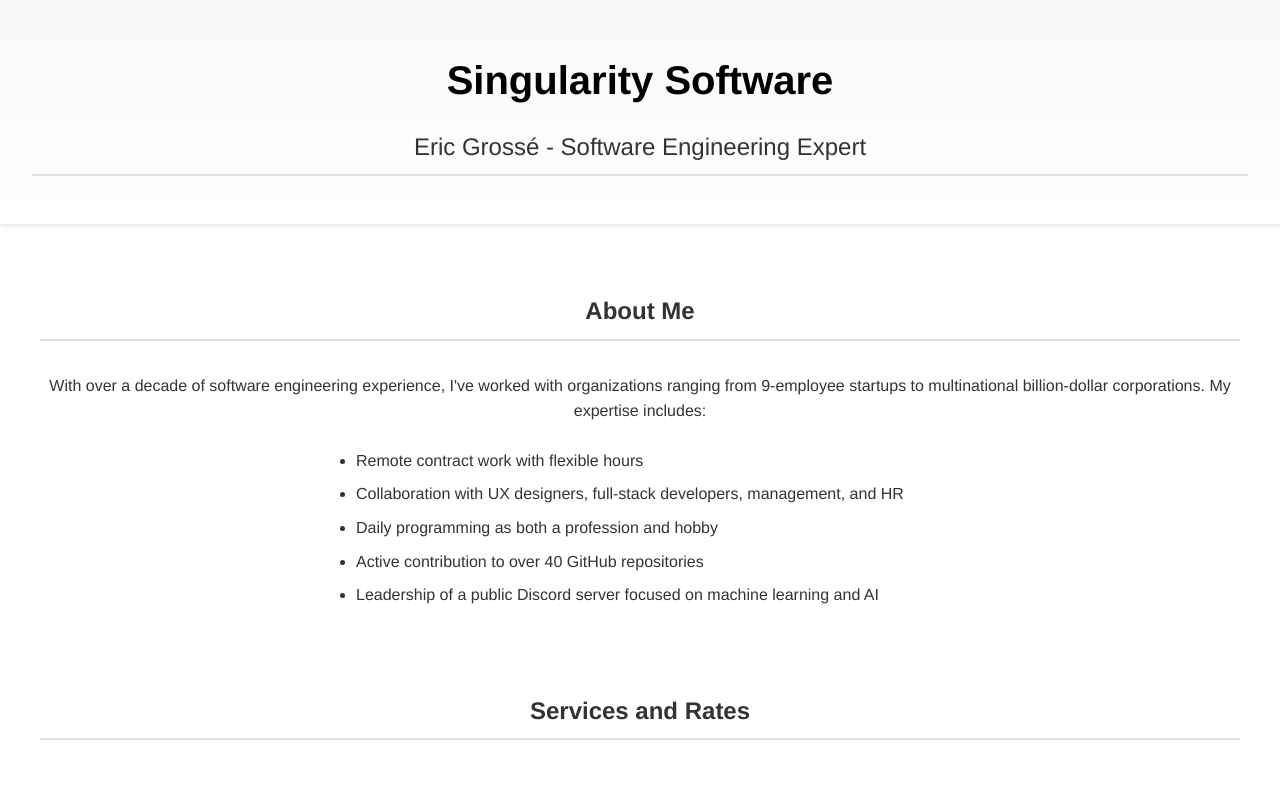
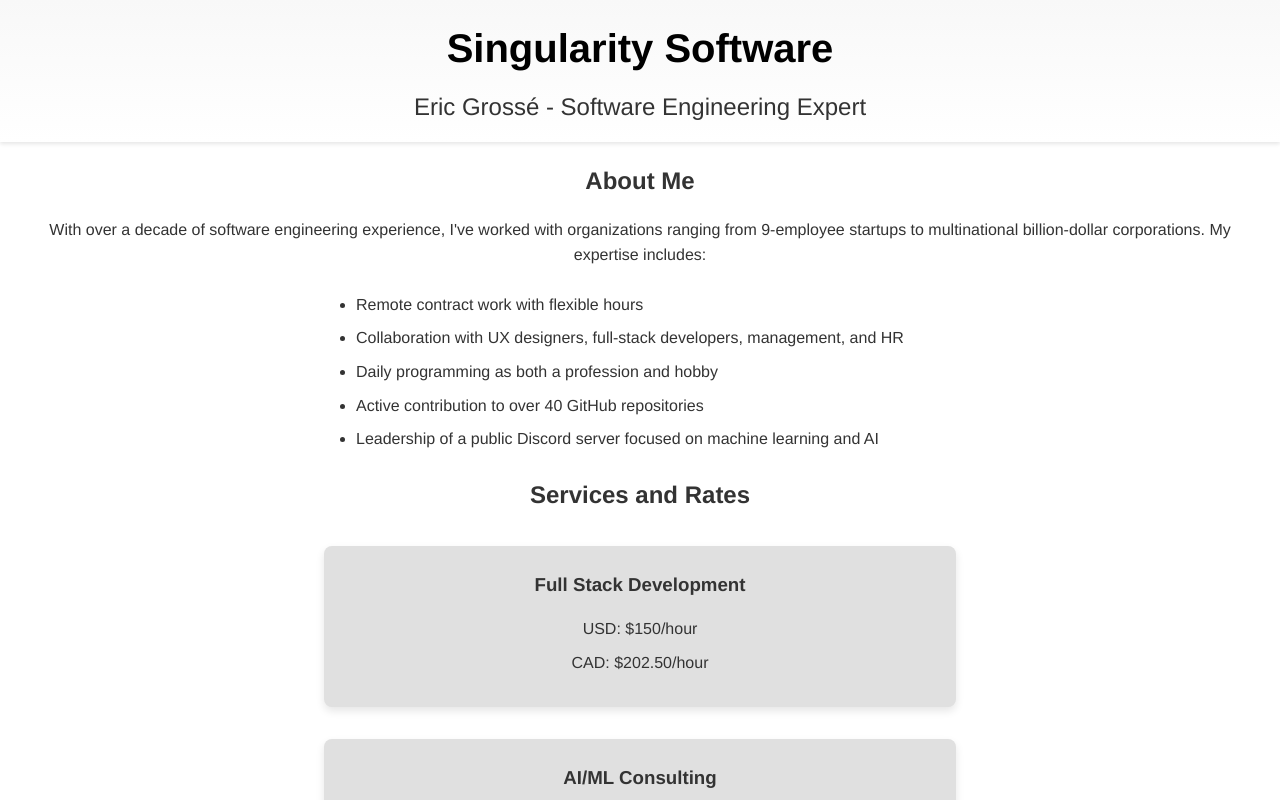
Before and after one commit to ericgrosse/singularity-software-site, a React (Create React App) app: page / in a window 1280 px wide. Shown: the top 800 px of the page. Built offline with nearby package versions, Linux system fonts and the light colour scheme.

Commit message:
Updated styling

```diff
--- a/src/App.css
+++ b/src/App.css
@@ -18,44 +18,58 @@
   padding: 0;
 }
 
+p {
+  margin-top: 0 !important;
+}
+
 .App {
   text-align: center;
 }
 
 .App-header {
   background: linear-gradient(to bottom, var(--header-background), #ffffff);
-  padding: 3rem 2rem;
+  padding: 1rem 2rem 0rem 2rem;
   color: var(--header-text-color);
   box-shadow: 0 2px 4px var(--shadow-color);
 }
 
 .App-header h1 {
   font-size: 2.5rem;
-  margin: 0 0 1rem 0;
+  margin: 0 0 0 0;
 }
 
 .App-header h2 {
   font-size: 1.5rem;
   font-weight: normal;
-  margin: 0;
+  margin: 0 0 0 0;
+  margin-bottom: 1rem;
+  padding: 0.5rem 1rem 1rem 1rem;
 }
 
 main {
   max-width: 1200px;
   margin: 0 auto;
-  padding: 3rem 2rem;
+  padding: 0 2rem;
 }
 
 section {
-  margin-bottom: 4rem;
+  margin-bottom: 2rem;
+}
+
+section.about {
+  margin-bottom: 0;
 }
 
 h2 {
   color: var(--text-color);
-  border-bottom: 2px solid var(--accent-color);
-  padding-bottom: 0.5rem;
-  margin-bottom: 2rem;
+  /*border-bottom: 2px solid var(--accent-color);*/
+  /*padding-bottom: 0.5rem;*/
+  margin-bottom: 1rem;
 }
+
+/*h2.about-me {
+  padding-top: 0;
+}*/
 
 .about p {
   margin-bottom: 1.5rem;
@@ -76,12 +90,14 @@
   display: flex;
   flex-direction: column;
   align-items: center;
-  gap: 2rem;
+  /*gap: 2rem;*/
 }
 
 .services h2 {
   width: 100%;
   text-align: center;
+  margin-top: 0;
+  margin-bottom: 2rem;
 }
 
 .service-items-container {
@@ -147,7 +163,7 @@
   background: linear-gradient(to bottom, var(--header-background), #ffffff);
   color: var(--header-text-color);
   padding: 2rem;
-  margin-top: 3rem;
+  margin-top: 0;
   box-shadow: 0 -2px 4px var(--shadow-color);
 }
 
--- a/src/App.js
+++ b/src/App.js
@@ -29,7 +29,7 @@
       </header>
       <main>
         <section className="about">
-          <h2>About Me</h2>
+          <h2 className="about-me">About Me</h2>
           <p>With over a decade of software engineering experience, I've worked with organizations ranging from 9-employee startups to multinational billion-dollar corporations. My expertise includes:</p>
           <ul>
             <li>Remote contract work with flexible hours</li>
```
